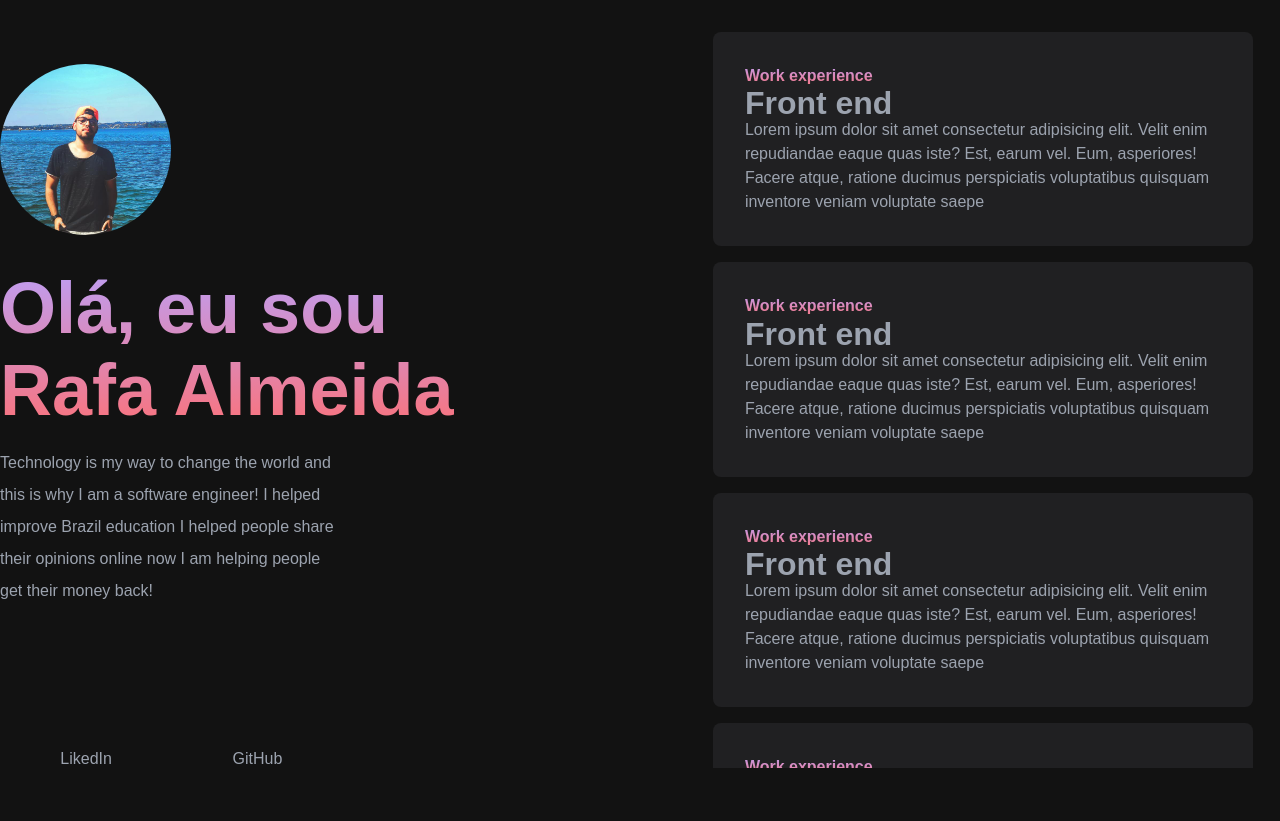
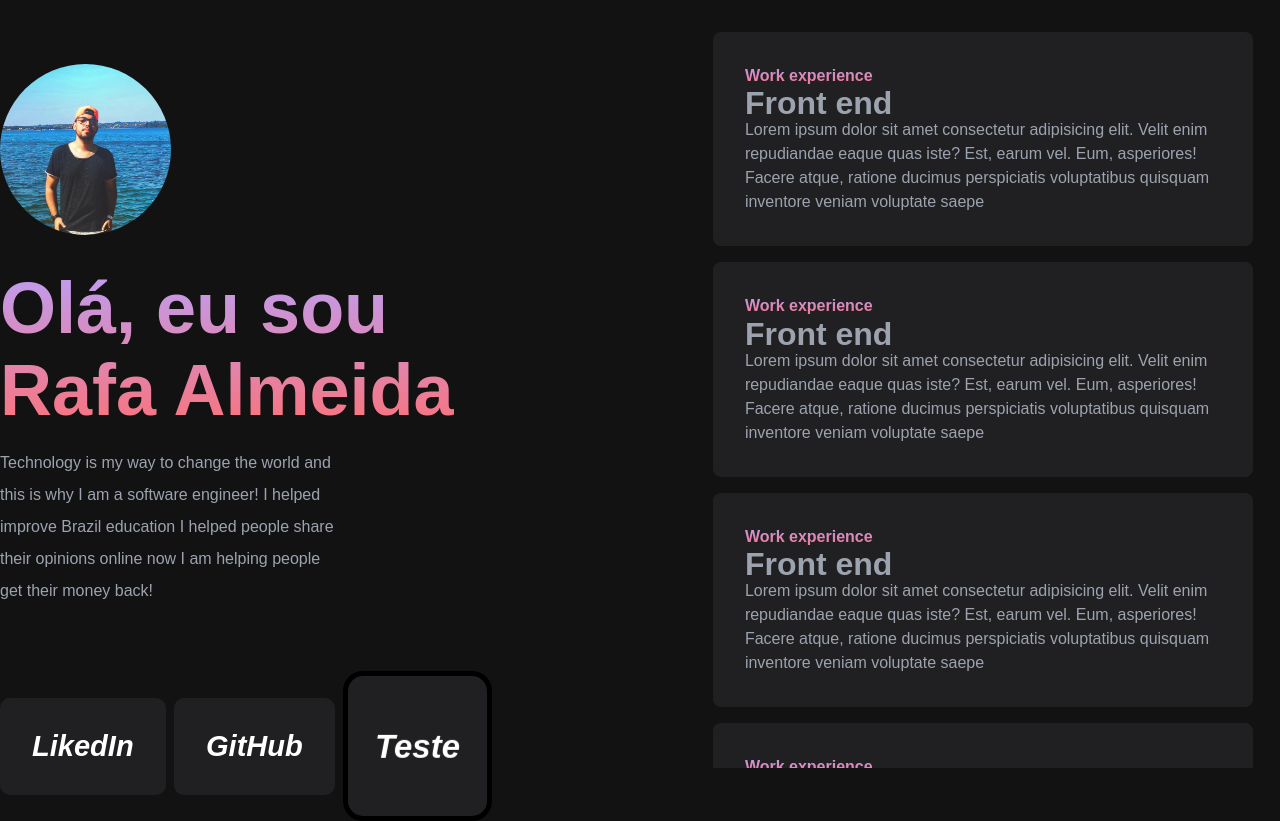
Before and after one commit to rafadealmeida/portfolio, a React (Create React App) app: page / in a window 1280 px wide. Before the commit the page ends 800 px from the top, so only its background shows below. Built offline with nearby package versions, Linux system fonts and the light colour scheme.

Commit message:
portifolio-2

```diff
--- a/package.json
+++ b/package.json
@@ -10,6 +10,7 @@
     "react-dom": "^18.2.0",
     "react-parallax-tilt": "^1.7.102",
     "react-scripts": "5.0.1",
+    "sass": "^1.58.1",
     "styled-components": "^5.3.6",
     "web-vitals": "^2.1.4"
   },
--- a/src/Components/Header/index.jsx
+++ b/src/Components/Header/index.jsx
@@ -1,3 +1,4 @@
+import Tilt from 'react-parallax-tilt';
 import Perfil from '../../assets/perfil.jpg';
 import {
   HeaderStyled,
@@ -5,8 +6,11 @@ import {
   TitleStyled,
   TextStyled,
   CardHomeInfos,
-  SocialMedias
+  SocialMedias,
+  CardSocial,
+  TitleSocialCard,
 } from './style';
+import './styledCardSocial.sass';
 
 // eslint-disable-next-line arrow-body-style
 export const Header = () => {
@@ -22,10 +26,37 @@ export const Header = () => {
           back!
         </TextStyled>
       </HeaderStyled>
-        <SocialMedias>
-          <p>LikedIn</p>
-          <p>GitHub</p>
-        </SocialMedias>
+      <SocialMedias>
+        <Tilt
+          perspective={500}
+          glareMaxOpacity={0.45}
+          scale={1.3}
+        >
+          <CardSocial backColorHouver="blue">
+            <TitleSocialCard>LikedIn</TitleSocialCard>
+          </CardSocial>
+        </Tilt>
+        <Tilt
+          perspective={500}
+          glareMaxOpacity={0.45}
+          scale={1.3}
+        >
+          <CardSocial backColorHouver="gray">
+            <TitleSocialCard>GitHub</TitleSocialCard>
+          </CardSocial>
+        </Tilt>
+
+        <Tilt
+          className="parallax-effect-glare-scale"
+          perspective={500}
+          glareMaxOpacity={0.45}
+          scale={1.02}
+        >
+          <div className="inner-element" id="">
+            <TitleSocialCard>Teste</TitleSocialCard>
+          </div>
+        </Tilt>
+      </SocialMedias>
     </CardHomeInfos>
   );
 };
--- a/src/Components/Header/style.js
+++ b/src/Components/Header/style.js
@@ -2,6 +2,7 @@ import styled from 'styled-components';
 import {
   textGradientColorPrimary,
   textGradientColorSecondary,
+  cardDark,
 } from '../UI/variables';
 
 export const Icon = styled.img`
@@ -48,7 +49,7 @@ export const CardHomeInfos = styled.div`
 display: flex;
 flex-direction: column;
 justify-content: space-between;
-`
+`;
 
 export const SocialMedias = styled.div`
 display: flex;
@@ -56,4 +57,30 @@ justify-content:space-around;
 align-items: center;
 width: 50%;
 margin-bottom: 2rem;
-`
+gap: 0.5rem;
+`;
+export const CardSocial = styled.div`
+  height: '300px';
+  width: '300px';
+  padding: 2rem;
+  background-color: ${cardDark};
+  border-radius: 10px;
+  display: flex;
+  flex-direction: column;
+  justify-content: center;
+  align-items: center;
+  font-size: 35px;
+  font-style: italic;
+  color: white;
+  transform-style: preserve-3d;
+  transition: all 0.25s;
+  transform:translateZ(50%)
+  :hover{
+    background-color: ${(props) => props.backColorHouver};
+  }
+`;
+
+export const TitleSocialCard = styled.h5`
+  color: white;
+  background-color: transparent;
+`;
--- /dev/null
+++ b/src/Components/Header/styledCardSocial.sass
@@ -0,0 +1,39 @@
+
+
+.parallax-effect-glare-scale
+  display: flex,
+  flex-direction: column,
+
+  justify-content: center
+  align-items: center
+
+  width: 200px
+  padding: 2rem
+  height: 150px
+  background-color: #202022
+
+  color: white
+
+  border: 5px solid black
+
+  border-radius: 20px
+
+
+  transform-style: preserve-3d
+
+  .inner-element
+
+    display: flex
+    flex-direction: column
+    justify-content: center
+    align-items: center
+
+    font-size: 35px
+
+    font-style: italic
+    color: white
+    transform: translateZ(60px)
+    background-color: transparent
+
+#SocialMediaLink
+  background-color:transparent
```
Also changed, not shown: 1 other file (tests, documents, lock files or other folders).
